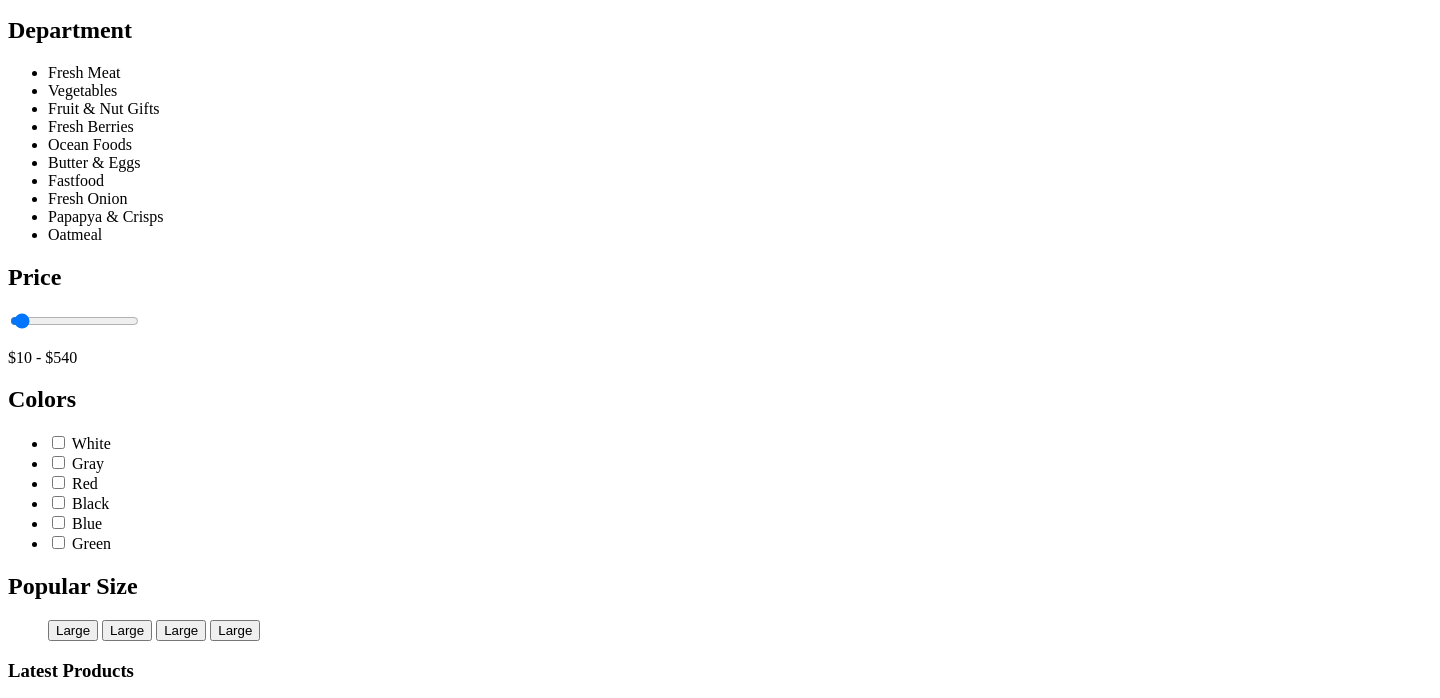
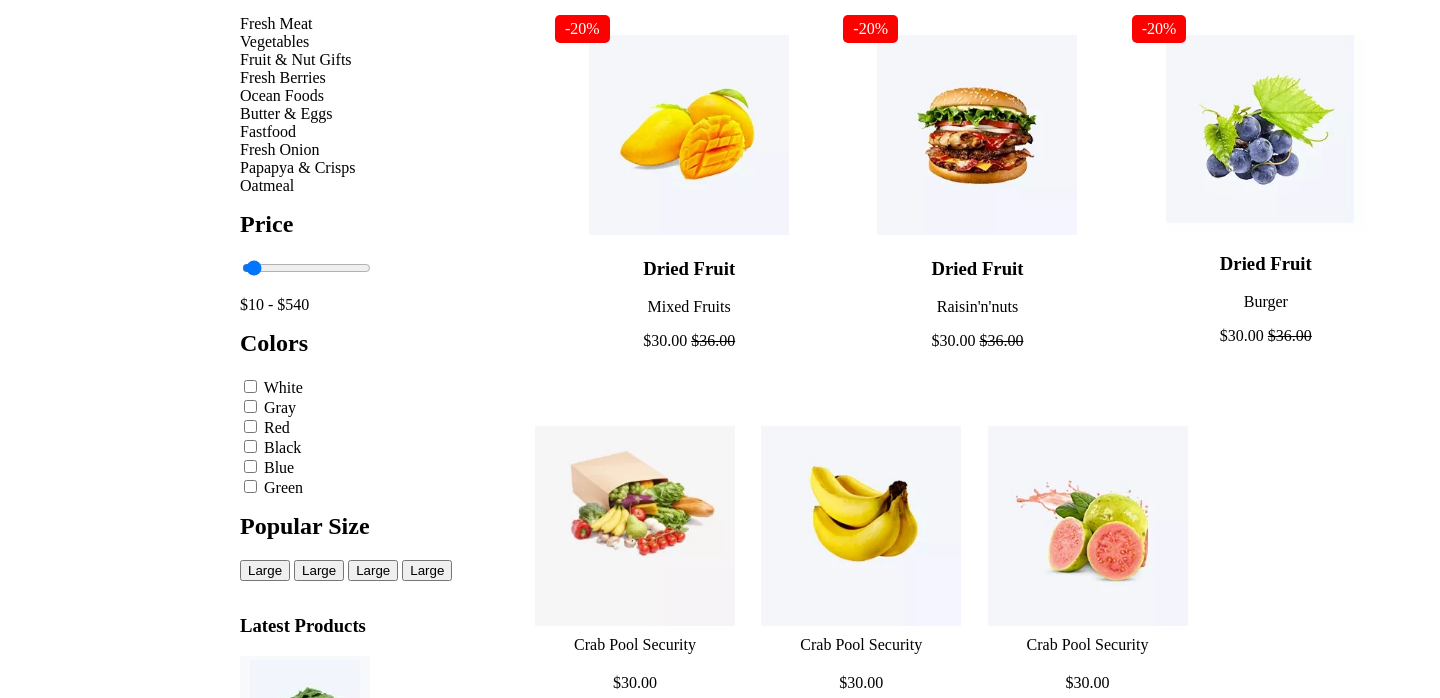
Before and after one commit to DaniloOS/Ogani2, a plain HTML site: page index.html in a window 1280 px wide. Shown: the part 391-1089 px from the top of the page, 1440 px wide, since content can reach past the window. Drawn offline with Linux system fonts and the light colour scheme.

Commit message:
index.html

```diff
--- a/index.html
+++ b/index.html
@@ -2,7 +2,7 @@
 <html lang="en">
 <head>
     <meta charset="UTF-8">
-    <link rel="stylesheet" href="p2.css">
+    <link rel="stylesheet" href="style.css">
     <meta name="viewport" content="width=device-width, initial-scale=1.0">
     <link rel="stylesheet" href="https://cdnjs.cloudflare.com/ajax/libs/font-awesome/5.15.4/css/all.min.css"&gt;>
     <title>Document</title>
```
